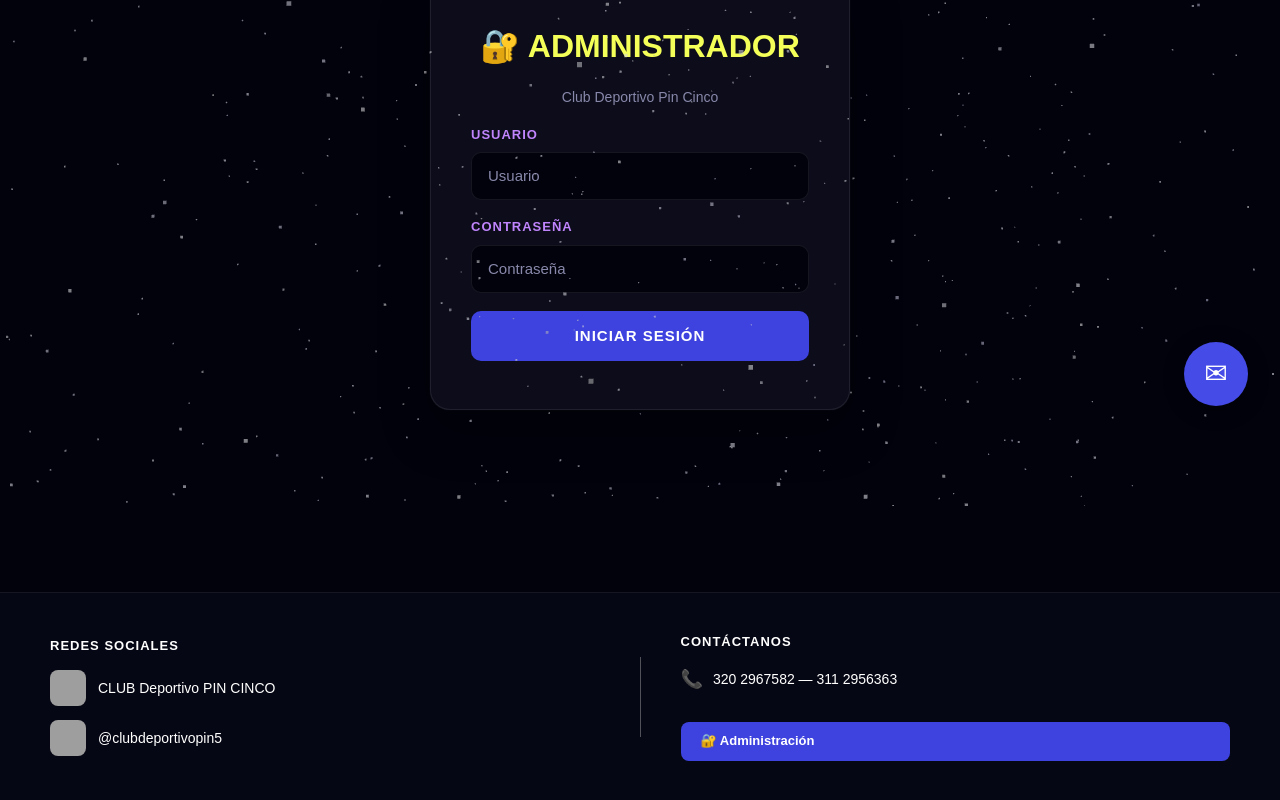
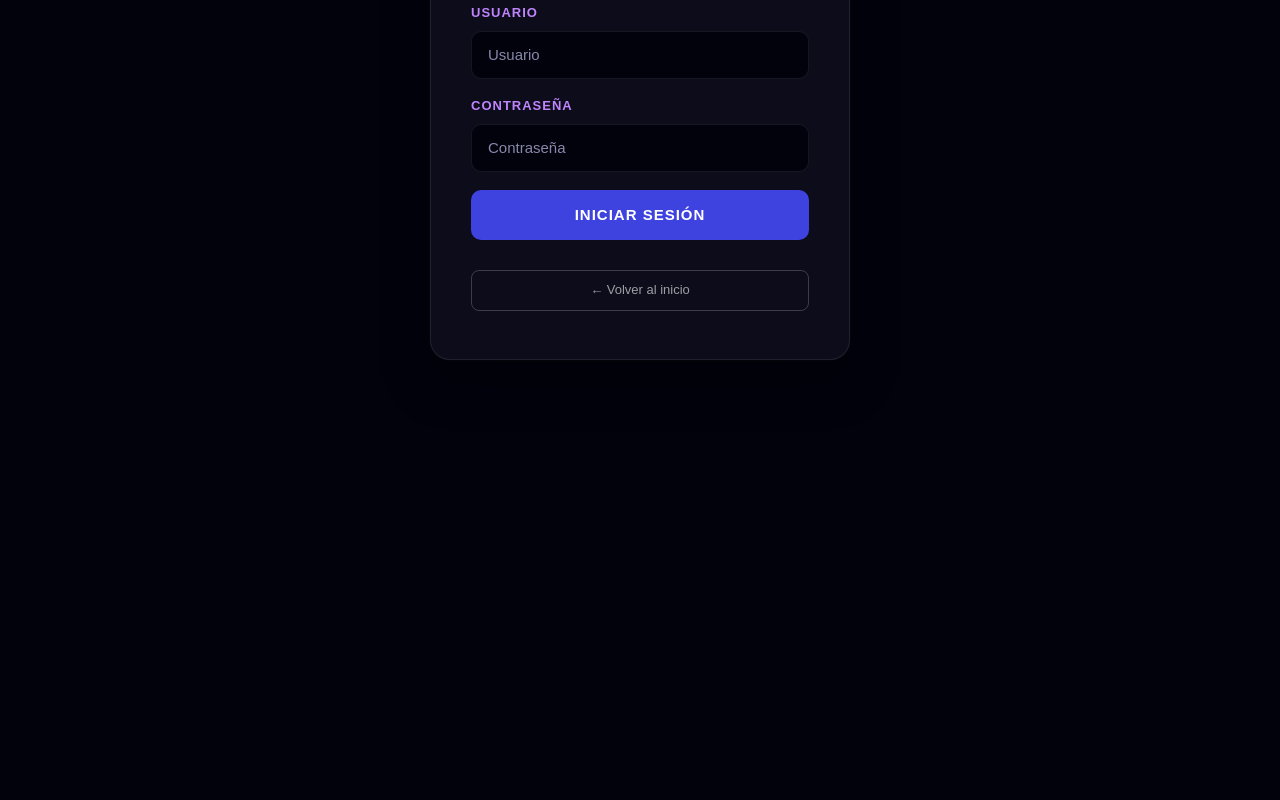
Before and after one commit to juandiegobb/club-pin-cinco, a React (Vite) app in the folder club-pin-cinco/: page /admin in a window 1280 px wide. Shown: the part 294-1094 px from the top of the page. After the commit the page ends 800 px from the top, so only its background shows below. Built offline with nearby package versions, Linux system fonts and the light colour scheme; grey boxes are pictures that could not be loaded.

Commit message:
Navegacion en admin

```diff
--- a/club-pin-cinco/src/App.jsx
+++ b/club-pin-cinco/src/App.jsx
@@ -11,13 +11,13 @@ import Admin from './pages/Admin'
 function App() {
   return (
     <Routes>
+      <Route path="/admin" element={<Admin />} />
       <Route element={<MainLayout />}>
         <Route index element={<Home />} />
         <Route path="/nosotros" element={<About />} />
         <Route path="/servicios" element={<Services />} />
         <Route path="/galeria" element={<Gallery />} />
         <Route path="/reserva" element={<Reservation />} />
-        <Route path="/admin" element={<Admin />} />
       </Route>
     </Routes>
   )
--- a/club-pin-cinco/src/components/Footer/Footer.jsx
+++ b/club-pin-cinco/src/components/Footer/Footer.jsx
@@ -1,17 +1,14 @@
+import { Link } from 'react-router-dom'
 import styles from './Footer.module.css'
 
 function Footer() {
-  function handleAdminLogin() {
-  window.location.href = '/admin'
-}
   return (
     <footer className={styles.footer}>
 
-      {/* Columna izquierda — Redes sociales */}
+      {/* Redes sociales */}
       <section className={styles.block}>
         <h2 className={styles.blockTitle}>Redes sociales</h2>
 
-        {/* Facebook */}
         <a
           className={styles.socialLink}
           href="https://www.facebook.com/ClubDeportivoPINCINCO"
@@ -27,7 +24,6 @@ function Footer() {
           <span>CLUB Deportivo PIN CINCO</span>
         </a>
 
-        {/* Instagram */}
         <a
           className={styles.socialLink}
           href="https://www.instagram.com/clubdeportivopin5"
@@ -44,23 +40,19 @@ function Footer() {
         </a>
       </section>
 
-      {/* Divisor vertical */}
       <div className={styles.divider} aria-hidden="true" />
 
-      {/* Columna derecha — Contáctanos */}
+      {/* Contáctanos */}
       <section className={styles.block}>
         <h2 className={styles.blockTitle}>Contáctanos</h2>
         <p className={styles.contactRow}>
           <span className={styles.phoneIcon}>📞</span>
           320 2967582 — 311 2956363
         </p>
-
-         {/* Botón admin visible */}
-           <button className={styles.adminBtn} onClick={handleAdminLogin} type="button">
+        <Link className={styles.adminBtn} to="/admin">
           🔐 Administración
-           </button>
+        </Link>
       </section>
-
 
     </footer>
   )
--- a/club-pin-cinco/src/components/Footer/Footer.module.css
+++ b/club-pin-cinco/src/components/Footer/Footer.module.css
@@ -1,12 +1,13 @@
 /* Footer azul con dos columnas y divisor */
 .footer {
-  background: #060714;
-  border-top: 1px solid rgba(255, 255, 255, 0.06);
+  position: relative;
+  z-index: 10;
+  background: #3d42a0;
   color: #fff;
   display: grid;
   align-items: center;
   grid-template-columns: 1fr auto 1fr;
-  padding: var(--space-lg) max(var(--space-lg), calc((100vw - 1180px) / 2));
+  padding: 32px max(48px, calc((100vw - 1180px) / 2));
   gap: 0;
 }
 
@@ -102,17 +103,18 @@
 .adminBtn {
   align-items: center;
   background: #3e43df;
-  border: none;
   border-radius: 8px;
   color: #fff;
-  cursor: pointer;
-  display: flex;
+  display: inline-flex;
   font-size: 13px;
   font-weight: 700;
   gap: 8px;
+  margin-top: 16px;
   padding: 10px 20px;
+  position: relative;
+  text-decoration: none;
   transition: background 0.2s;
-  margin-top: 16px;
+  z-index: 11;
 }
 
 .adminBtn:hover {
--- a/club-pin-cinco/src/components/home/HomeServiceCard/HomeServiceCard.module.css
+++ b/club-pin-cinco/src/components/home/HomeServiceCard/HomeServiceCard.module.css
@@ -33,7 +33,7 @@
   justify-items: start;
   padding: 32px 40px;
   position: relative;
-  z-index: 1;
+  z-index: 3;
 }
 
 .content::after {
@@ -71,6 +71,8 @@
 }
 
 .button {
+  position: relative;
+  z-index: 3;
   align-items: center;
   background: var(--btn-bg);
   border-radius: var(--radius-full);
--- a/club-pin-cinco/src/components/reservation/ReservationForm/ReservationForm.jsx
+++ b/club-pin-cinco/src/components/reservation/ReservationForm/ReservationForm.jsx
@@ -4,11 +4,13 @@ const WHATSAPP_NUMBER = '573148877381'
 const STORAGE_KEY = 'pincinco_blocked_slots'
 const BLOCK_MINUTES = 10
 
-function blockSlot(slot) {
+// Bloquea el horario por servicio — Bolos y Billar son independientes
+function blockSlot(service, slot) {
   try {
     const raw = localStorage.getItem(STORAGE_KEY)
     const data = raw ? JSON.parse(raw) : {}
-    data[slot] = Date.now() + BLOCK_MINUTES * 60 * 1000
+    const key = `${service}_${slot}`
+    data[key] = Date.now() + BLOCK_MINUTES * 60 * 1000
     localStorage.setItem(STORAGE_KEY, JSON.stringify(data))
   } catch {
     console.error('Error guardando bloqueo')
@@ -45,8 +47,8 @@ function ReservationForm({ service, date, schedule, name, phone, people, onChang
       alert('Por favor selecciona una fecha.')
       return
     }
-    // Bloquear horario al enviar
-    blockSlot(schedule)
+    // Bloquear horario por servicio al enviar
+    blockSlot(service, schedule)
     const msg = buildWhatsAppMessage()
     window.open(`https://wa.me/${WHATSAPP_NUMBER}?text=${msg}`, '_blank')
   }
--- a/club-pin-cinco/src/layouts/MainLayout.jsx
+++ b/club-pin-cinco/src/layouts/MainLayout.jsx
@@ -18,7 +18,11 @@ function MainLayout() {
       <Suspense fallback={null}>
         <Background />
       </Suspense>
-      {isHome && <BowlingBallCanvas />}
+      {isHome && (
+        <div style={{ pointerEvents: 'none', position: 'fixed', inset: 0, zIndex: 0 }}>
+          <BowlingBallCanvas />
+        </div>
+      )}
       <Navbar />
       <main className="site-main">
         <Outlet />
--- a/club-pin-cinco/src/pages/Admin.jsx
+++ b/club-pin-cinco/src/pages/Admin.jsx
@@ -1,4 +1,5 @@
 import { useState, useEffect, useRef } from 'react'
+import { useNavigate } from 'react-router-dom'
 import { getMessages, saveMessage, markAllRead, clearMessages, unreadCount } from '../utils/chatStorage'
 import styles from './Admin.module.css'
 
@@ -14,6 +15,7 @@ const faqStats = [
 ]
 
 function Admin() {
+  const navigate = useNavigate()
   const [isAdmin, setIsAdmin] = useState(false)
   const [username, setUsername] = useState('')
   const [password, setPassword] = useState('')
@@ -46,7 +48,6 @@ function Admin() {
     }
   }, [isAdmin])
 
-  // Scroll solo dentro del chatBox
   useEffect(() => {
     if (chatBoxRef.current) {
       chatBoxRef.current.scrollTop = chatBoxRef.current.scrollHeight
@@ -66,6 +67,7 @@ function Admin() {
     setIsAdmin(false)
     setUsername('')
     setPassword('')
+    navigate('/')
   }
 
   function handleReply() {
@@ -93,6 +95,7 @@ function Admin() {
         <div className={styles.loginCard}>
           <h1 className={styles.loginTitle}>🔐 Administrador</h1>
           <p className={styles.loginSubtitle}>Club Deportivo Pin Cinco</p>
+
           <div className={styles.field}>
             <label className={styles.fieldLabel}>Usuario</label>
             <input
@@ -109,6 +112,7 @@ function Admin() {
               }}
             />
           </div>
+
           <div className={styles.field}>
             <label className={styles.fieldLabel}>Contraseña</label>
             <input
@@ -125,9 +129,20 @@ function Admin() {
               }}
             />
           </div>
+
           {error && <p className={styles.error}>{error}</p>}
+
           <button className={styles.loginBtn} onClick={handleLogin} type="button">
             Iniciar sesión
+          </button>
+
+          {/* Botón volver al inicio */}
+          <button
+            className={styles.backBtn}
+            onClick={() => navigate('/')}
+            type="button"
+          >
+            ← Volver al inicio
           </button>
         </div>
       </div>
@@ -142,9 +157,19 @@ function Admin() {
           <h1 className={styles.title}>Panel de Administración</h1>
           <p className={styles.headerSub}>Club Deportivo Pin Cinco</p>
         </div>
-        <button className={styles.logoutBtn} onClick={handleLogout} type="button">
-          Cerrar sesión
-        </button>
+        <div style={{ display: 'flex', gap: '12px' }}>
+          <button
+            className={styles.backBtn}
+            onClick={() => navigate('/')}
+            type="button"
+            style={{ marginTop: 0 }}
+          >
+            ← Inicio
+          </button>
+          <button className={styles.logoutBtn} onClick={handleLogout} type="button">
+            Cerrar sesión
+          </button>
+        </div>
       </header>
 
       <main className={styles.content}>
@@ -171,7 +196,6 @@ function Admin() {
           </div>
           <p className={styles.cardText}>{messages.length} mensaje(s) en total.</p>
 
-          {/* chatBoxRef aquí — scroll interno */}
           <div className={styles.chatBox} ref={chatBoxRef}>
             {messages.length === 0 ? (
               <p className={styles.empty}>No hay mensajes aún.</p>
--- a/club-pin-cinco/src/pages/Admin.module.css
+++ b/club-pin-cinco/src/pages/Admin.module.css
@@ -404,3 +404,20 @@
   content: "🗑";
   font-size: 13px;
 }
+.backBtn {
+  background: none;
+  border: 1px solid rgba(255,255,255,0.2);
+  border-radius: 8px;
+  color: rgba(255,255,255,0.6);
+  cursor: pointer;
+  font-size: 13px;
+  margin-top: 12px;
+  padding: 10px;
+  transition: all 0.2s;
+  width: 100%;
+}
+
+.backBtn:hover {
+  border-color: rgba(255,255,255,0.5);
+  color: #fff;
+}
--- a/club-pin-cinco/src/pages/Reservation.jsx
+++ b/club-pin-cinco/src/pages/Reservation.jsx
@@ -7,17 +7,15 @@ import ReservationForm from '../components/reservation/ReservationForm/Reservati
 import styles from './Reservation.module.css'
 
 function Reservation() {
-  // Estado global de la reserva — todo en un solo objeto
   const [form, setForm] = useState({
-    service: 'Bolos',   // servicio seleccionado por defecto
-    date: null,          // fecha elegida en el calendario
-    schedule: '',        // horario elegido
-    name: '',            // nombre del cliente
-    phone: '',           // celular
-    people: '',          // cantidad de personas
+    service: 'Bolos',
+    date: null,
+    schedule: '',
+    name: '',
+    phone: '',
+    people: '',
   })
 
-  // Función genérica para actualizar cualquier campo del estado
   function handleChange(field, value) {
     setForm((prev) => ({ ...prev, [field]: value }))
   }
@@ -27,7 +25,6 @@ function Reservation() {
   return (
     <div className={styles.page}>
 
-      {/* Título principal */}
       <motion.h1
         className={styles.title}
         initial={{ opacity: 0, scale: 0.9, y: -25 }}
@@ -37,7 +34,6 @@ function Reservation() {
         Aparta tu Turno
       </motion.h1>
 
-      {/* Paso 1 — elegir servicio */}
       <motion.div
         initial={{ opacity: 0, y: 25 }}
         animate={{ opacity: 1, y: 0 }}
@@ -49,7 +45,6 @@ function Reservation() {
         />
       </motion.div>
 
-      {/* Pasos 2 y 3 — calendario y horarios lado a lado */}
       <div className={styles.row}>
         <motion.div
           className={styles.calendarCol}
@@ -70,14 +65,15 @@ function Reservation() {
           transition={{ ...springTransition, delay: 0.3 }}
           style={{ width: '100%' }}
         >
+          {/* ← service agregado aquí */}
           <ReservationSchedule
             selected={form.schedule}
             onChange={(val) => handleChange('schedule', val)}
+            service={form.service}
           />
         </motion.div>
       </div>
 
-      {/* Pasos 4, 5, 6 — formulario y envío */}
       <motion.div
         initial={{ opacity: 0, y: 40 }}
         animate={{ opacity: 1, y: 0 }}
--- a/club-pin-cinco/src/pages/Services.jsx
+++ b/club-pin-cinco/src/pages/Services.jsx
@@ -1,8 +1,15 @@
 import React from "react";
 import { motion } from "framer-motion";
 import "./Services.css";
+import { useEffect } from 'react'
+
+
 
 function Services() {
+  useEffect(() => {
+    window.scrollTo(0, 0)
+  }, [])
+
   const springTransition = { type: 'spring', stiffness: 75, damping: 16 }
 
   const containerVariants = {
```
Also changed, not shown: club-pin-cinco/src/components/reservation/ReservationSchedule/ReservationSchedule.jsx (+19 -13 lines).
